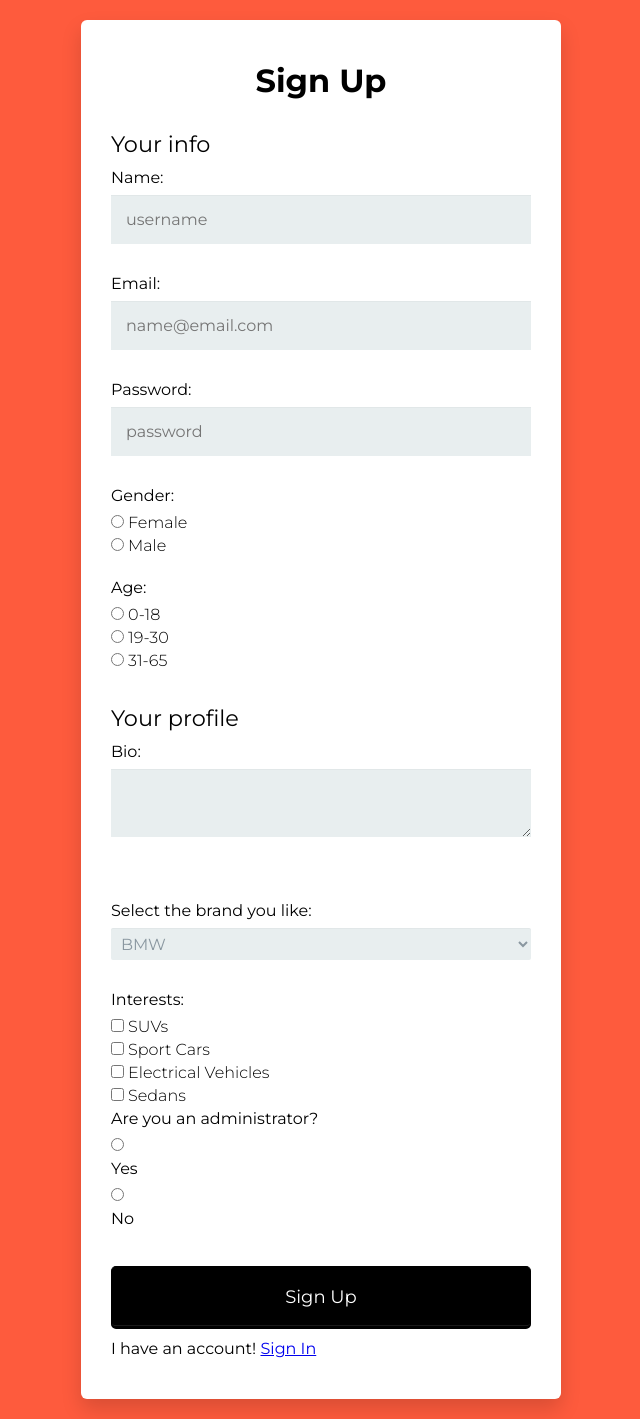
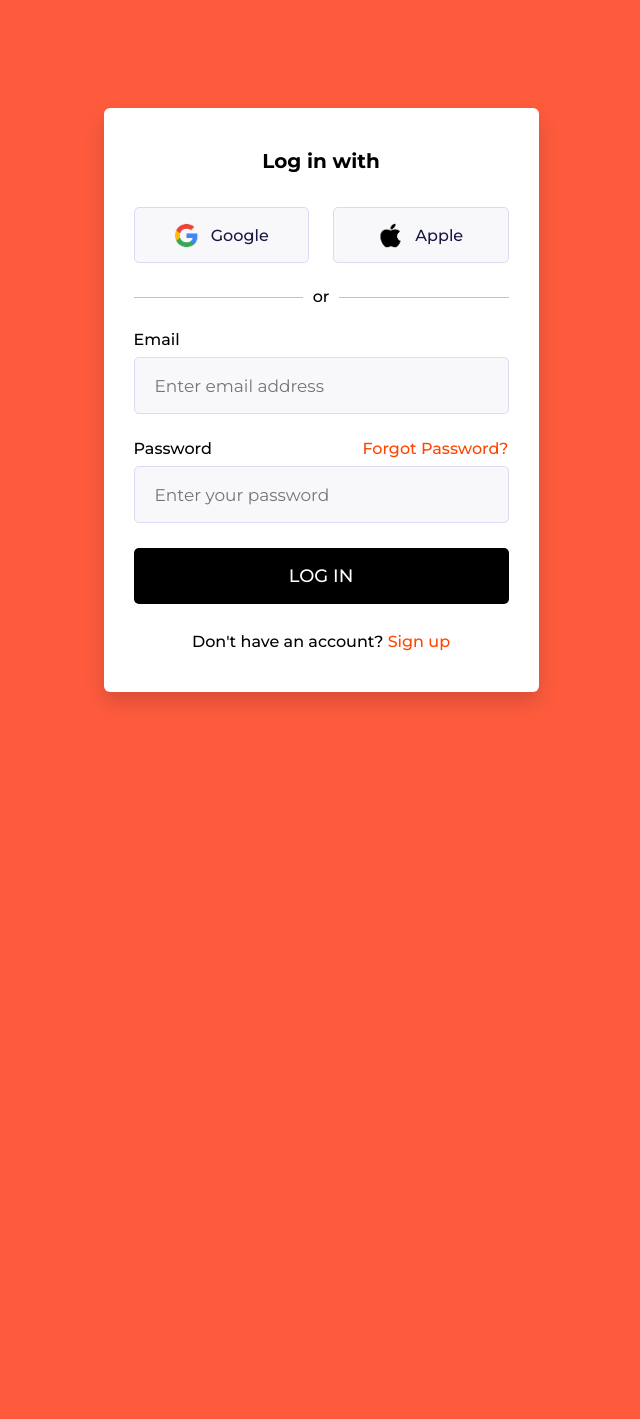
Before and after one commit to enisshabani/UEB24_Gr12, a PHP site: page /sign-in.php in a window 1280 px wide. Shown: the whole page, without its empty margins (319-959 px from the left). After the commit the page ends 706 px from the top, so only its background shows below. Run offline with PHP 8.4, Linux system fonts and the light colour scheme.

Commit message:
Fixed html in sign-in.php

```diff
--- a/sign-in.php
+++ b/sign-in.php
@@ -55,10 +55,9 @@ if ($_SERVER["REQUEST_METHOD"] == "POST") {
 <!DOCTYPE html>
 <html lang="en">
 <head>
-    <meta charset="UTF-8">
-    <meta name="viewport" content="width=device-width, initial-scale=1.0">
-    <title>Sign Up</title>
-
+  <meta charset="UTF-8" />
+  <meta name="viewport" content="width=device-width, initial-scale=1.0" />
+  <title>Login Form in HTML and CSS</title>
   <style>
     @import url('https://fonts.googleapis.com/css2?family=Montserrat:ital,wght@0,100..900;1,100..900&display=swap');
 * {
@@ -67,18 +66,16 @@ if ($_SERVER["REQUEST_METHOD"] == "POST") {
     box-sizing: border-box;
     font-family: "Montserrat", sans-serif;
 }
-
 body {
     width: 100%;
     min-height: 100vh;
-            padding: 20px;
+    padding: 0 10px;
     display: flex;
     background: #fe5b3d;
     justify-content: center;
     align-items: center;
 }
-
-        form {
+.login_form {
     width: 100%;
     max-width: 435px;
     background: #fff;
@@ -86,120 +83,159 @@ if ($_SERVER["REQUEST_METHOD"] == "POST") {
     padding: 41px 30px;
     box-shadow: 0 10px 20px rgba(0, 0, 0, 0.15);
 }
-
-        h1 {
-            margin: 0 0 30px 0;
+.login_form h3 {
+    font-size: 20px;
     text-align: center;
 }
 
-          input[type="text"],
-          input[type="password"],
-          input[type="date"],
-          input[type="datetime"],
-          input[type="email"],
-          input[type="number"],
-          input[type="search"],
-          input[type="tel"],
-          input[type="time"],
-          input[type="url"],
-          textarea,
+/* Pia Mjeku */
 
-          select {
-            background: rgba(255,255,255,0.1);
-            border: none;
-            font-size: 16px;
-            height: auto;
-            margin: 0;
-            outline: 0;
-            padding: 15px;
+.login_form .login_option {
+    display: flex;
     width: 100%;
-            background-color: #e8eeef;
-            color: #8a97a0;
-            box-shadow: 0 1px 0 rgba(0,0,0,0.03) inset;
-            margin-bottom: 30px;
+    justify-content: space-between;
+    align-items: center;
+}
+.login_form .login_option .option {
+    width: calc(100% / 2 - 12px);
+}
+.login_form .login_option .option a {
+    height: 56px;
+    display: flex;
+    justify-content: center;
+    align-items: center;
+    gap: 12px;
+    background: #F8F8FB;
+    border: 1px solid #DADAF2;
+    border-radius: 5px;
+    margin: 34px 0 24px 0;
+    text-decoration: none;
+    color: #171645;
+    font-weight: 500;
+    transition: 0.2s ease;
+}
+.login_form .login_option .option a:hover {
+    background: #ededf5;
+    border-color: orangered;
+}
+.login_form .login_option .option a img {
+    max-width: 25px;
+}
+.login_form p {
+    text-align: center;
+    font-weight: 500;
 }
 
-          input[type="radio"],
-          input[type="checkbox"] {
-            margin: 0 4px 8px 0;
+/* Rinesa Selmonaj */
+
+.login_form .separator {
+    position: relative;
+    margin-bottom: 24px;
 }
 
-          select {
-            padding: 6px;
-            height: 32px;
-            border-radius: 2px;
+.login_form .separator span {
+    background: #fff;
+    z-index: 1;
+    padding: 0 10px;
+    position: relative;
 }
-
-          button {
-            padding: 19px 39px 18px 39px;
-            color: #FFF;
-            background-color: black;
-            font-size: 18px;
-            text-align: center;
-            font-style: normal;
-            border-radius: 5px;
+.login_form .separator::after {
+    content: '';
+    position: absolute;
     width: 100%;
-            border: 1px solid black;
-            border-width: 1px 1px 3px;
-            box-shadow: 0 -1px 0 rgba(255,255,255,0.1) inset;
-            margin-bottom: 10px;
+    top: 50%;
+    left: 0;
+    height: 1px;
+    background: #C2C2C2;
+    display: block;
 }
-          button:hover{
-            background-color: orange;
-            border: 1px solid orange;
-          }
-
-          fieldset {
-            margin-bottom: 30px;
-            border: none;
-          }
-
-          legend {
-            font-size: 1.4em;
-            margin-bottom: 10px;
-          }
-
-          label {
+form .input_box label {
     display: block;
+    font-weight: 500;
     margin-bottom: 8px;
 }
 
-          label.light {
-            font-weight: 300;
-            display: inline;
+/*Rona Maxhuni*/
+
+form .input_box input {
+    width: 100%;
+    height: 57px;
+    border: 1px solid #DADAF2;
+    border-radius: 5px;
+    outline: none;
+    background: #F8F8FB;
+    font-size: 17px;
+    padding: 0px 20px;
+    margin-bottom: 25px;
+    transition: 0.2s ease;
+}
+form .input_box input:focus {
+    border-color: #626cd6;
+}
+form .input_box .password_title {
+    display: flex;
+    justify-content: space-between;
+    text-align: center;
+}
+form .input_box {
+    position: relative;
+}
+a {
+    text-decoration: none;
+    color:orangered;
+    font-weight: 500;
+}
+a:hover {
+    text-decoration: underline;
 }
 
-          .number {
-            background-color: #fe5b3d;
+/*Enis Shabani*/
+
+form button {
+    width: 100%;
+    height: 56px;
+    border-radius: 5px;
+    border: none;
+    outline: none;
+    background: black;
     color: #fff;
-            height: 30px;
-            width: 30px;
-            display: inline-block;
-            font-size: 0.8em;
-            margin-right: 4px;
-            line-height: 30px;
-            text-align: center;
-            text-shadow: 0 1px 0 rgba(255,255,255,0.2);
-            border-radius: 100%;
+    font-size: 18px;
+    font-weight: 500;
+    text-transform: uppercase;
+    cursor: pointer;
+    margin-bottom: 28px;
+    transition: 0.3s ease;
 }
-
-          @media screen and (min-width: 480px) {
-
-            form {
-              max-width: 480px;
-            }
-
+form button:hover {
+    background: orange;
 }
   </style>
     </head>
     <body>
-    <head>
-        <meta charset="utf-8">
-        <meta name="viewport" content="width=device-width, initial-scale=1.0">
-        <title>Sign Up</title>
-        <link href='https://fonts.googleapis.com/css?family=Nunito:400,300' rel='stylesheet' type='text/css'>
-    </head>
-    <body>
+          <div class="login_form">
+    <!-- Login form container -- Enis Morina -->
+    <form action="#" method="POST">
+      <h3>Log in with</h3>
+      <div class="login_option">
+        <!-- Google button -->
+        <div class="option">
+          <a href="#">
+            <img src="img/google.png" alt="Google" />
+            <span>Google</span>
+          </a>
+        </div>
+        <!-- Apple button -->
+        <div class="option">
+          <a href="#">
+            <img src="img/apple.png" alt="Apple" />
+            <span>Apple</span>
+          </a>
+        </div>
+      </div>
+      <!-- Login option separator -->
+      <p class="separator">
+        <span>or</span>
+      </p>
          <?php
 if ($_SERVER["REQUEST_METHOD"] == "POST") {
     $email = $_POST['email'];
@@ -223,66 +259,24 @@ if ($_SERVER["REQUEST_METHOD"] == "POST") {
     }
 }
 ?>
+      <!-- Email input box -- Enis Shabani -->
 
-      <form action="sign-up.php" method="post">
-
-        <h1>Sign Up</h1>
-
-        <fieldset>
-          <legend>Your info</legend>
-          <label for="name">Name:</label>
-          <input type="text" id="name" name="user_name" placeholder="username" required>
-
-          <label for="mail">Email:</label>
-          <input type="email" id="mail" name="user_email" placeholder="name@email.com" required>
-
-          <label for="password">Password:</label>
-          <input type="password" id="password" name="user_password" placeholder="password" required>
-
-          <label>Gender:</label>
-          <input type="radio" id="female" value="female" name="user_gender"><label for=female" class="light">Female</label><br>
-          <input type="radio" id="male" value="male" name="user_gender"><label for="male" class="light">Male</label><br>
-          <br>
-          <label>Age:</label>
-          <input type="radio" id="teenage" value="Teenage" name="user_age"><label for="teenage" class="light">0-18</label><br>
-          <input type="radio" id="adult" value="Adult" name="user_age"><label for="adult" class="light">19-30</label><br>
-          <input type="radio" id="senior" value="Senior" name="user_age"><label for="senior" class="light">31-65</label>
-        </fieldset>
-
-        <fieldset>
-          <legend>Your profile</legend>
-          <label for="bio">Bio:</label>
-          <textarea id="bio" name="user_bio"></textarea>
-        </fieldset>
-        <fieldset>
-        <label for="car">Select the brand you like:</label>
-        <select id="car" name="user_car">
-            <option value="BMW">BMW</option>
-            <option value="Hyundai">Hyundai</option>
-            <option value="Tesla">Tesla</option>
-            <option value="Audi"> Audi</option>
-            <option value="Mercedes">Mercedes</option>
-            <option value="Alfa-Romeo">Alfa-Romeo</option>
-            <option value="Ford">Ford</option>
-            <option value="Jaguar">Jaguar</option>
-            <option value="Volkswagen">Volkswagen</option>
-        </select>
-
-          <label>Interests:</label>
-          <input type="checkbox" id="suvs" value="interest_development" name="user_interest"><label class="light" for="development">SUVs</label><br>
-          <input type="checkbox" id="sport" value="interest_design" name="user_interest"><label class="light" for="design">Sport Cars</label><br>
-          <input type="checkbox" id="electrical" value="interest_business" name="user_interest"><label class="light" for="business">Electrical Vehicles</label><br>
-          <input type="checkbox" id="sudan" value="interest_business" name="user_interest"><label class="light" for="business">Sedans</label>
-
-          <label for="admin">Are you an administrator?</label>
-          <input type="radio" name="user_role" id="user_role" value="Yes"><label for="">Yes</label>
-          <input type="radio" name="user_role" id="user_role" value="No"><label>No</label>
-        </fieldset>
-        <button type="submit">Sign Up</button>
-        <p class="sign-in">I have an account! <a href="sign-in.html">Sign In</a></p>
+      <div class="input_box">
+        <label for="email">Email</label>
+        <input type="email" name="email" id="email" placeholder="Enter email address" required />
+      </div>
+      <!-- Paswwrod input box -->
+      <div class="input_box">
+        <div class="password_title">
+          <label for="password">Password</label>
+          <a href="#">Forgot Password?</a>
+        </div>
+        <input type="password" name="password" id="password" placeholder="Enter your password" required />
+      </div>
+       <!-- Login button -->
+      <button type="submit">Log In</button>
+      <p class="sign_up">Don't have an account? <a href="#">Sign up</a></p>
     </form>
-
+  </div>
 </body>
 </html>
-</body>
-</html>
```
Lines whose indentation alone changed are shown as unchanged.
